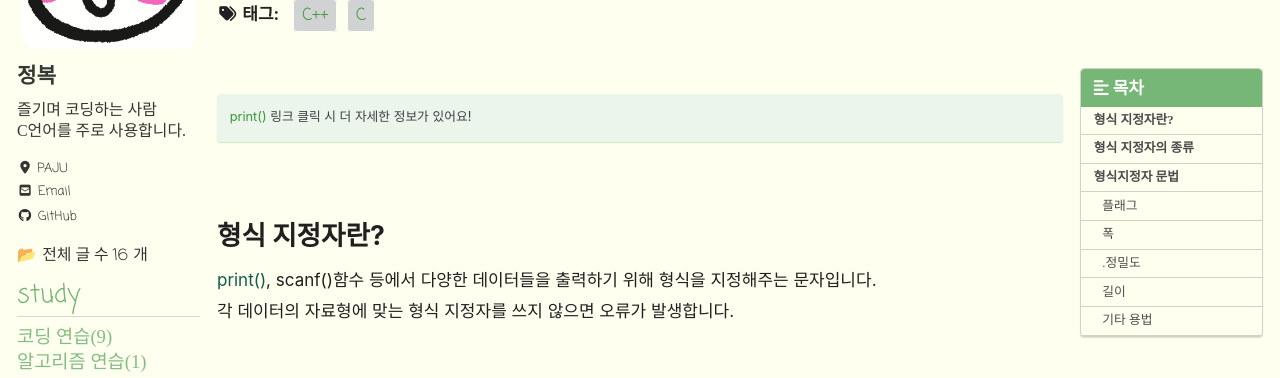
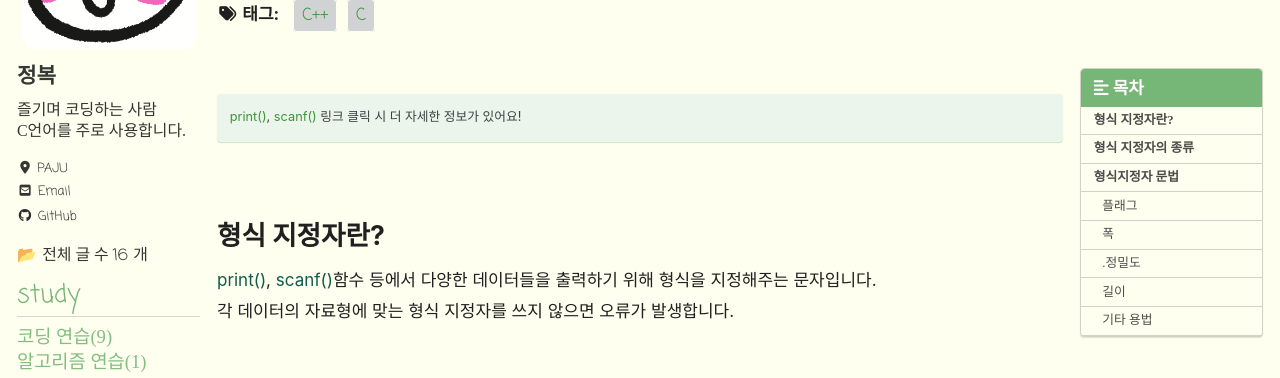
Before and after one commit to JBL28/jbl28.github.io, a Jekyll site: the page built from _posts/C/2022-12-30-형식지정자.md, in a window 1280 px wide and 900 px high. Shown: the part 267-645 px from the top of the window. Built offline with Jekyll 4.4.1, drawn with Linux system fonts in a browser that asks for light colours; cached includes are drawn as plain includes; nearby versions of some CDN libraries; some web fonts are replaced; comment, search, counter and statistics services are not loaded.

Commit message:
Update 2022-12-30-형식지정자.md

```diff
--- a/_posts/C/2022-12-30-형식지정자.md
+++ b/_posts/C/2022-12-30-형식지정자.md
@@ -14,13 +14,13 @@ date: 2022-12-30 00:03:00
 last_modified_at: 2022-12-30
 
 ---
-[print()](https://jbl28.github.io/c/printf/) 링크 클릭 시 더 자세한 정보가 있어요!
+[print()](https://jbl28.github.io/c/printf/), [scanf()](https://jbl28.github.io/c/scanf/) 링크 클릭 시 더 자세한 정보가 있어요!
 {: .notice--primary}
 
 <br>
 
 # 형식 지정자란?
-[print()](https://jbl28.github.io/c/printf/), scanf()함수 등에서 다양한 데이터들을 출력하기 위해 형식을 지정해주는 문자입니다.<br>
+[print()](https://jbl28.github.io/c/printf/), [scanf()](https://jbl28.github.io/c/scanf/)함수 등에서 다양한 데이터들을 출력하기 위해 형식을 지정해주는 문자입니다.<br>
 각 데이터의 자료형에 맞는 형식 지정자를 쓰지 않으면 오류가 발생합니다.<br><br>
 
 # 형식 지정자의 종류
```
